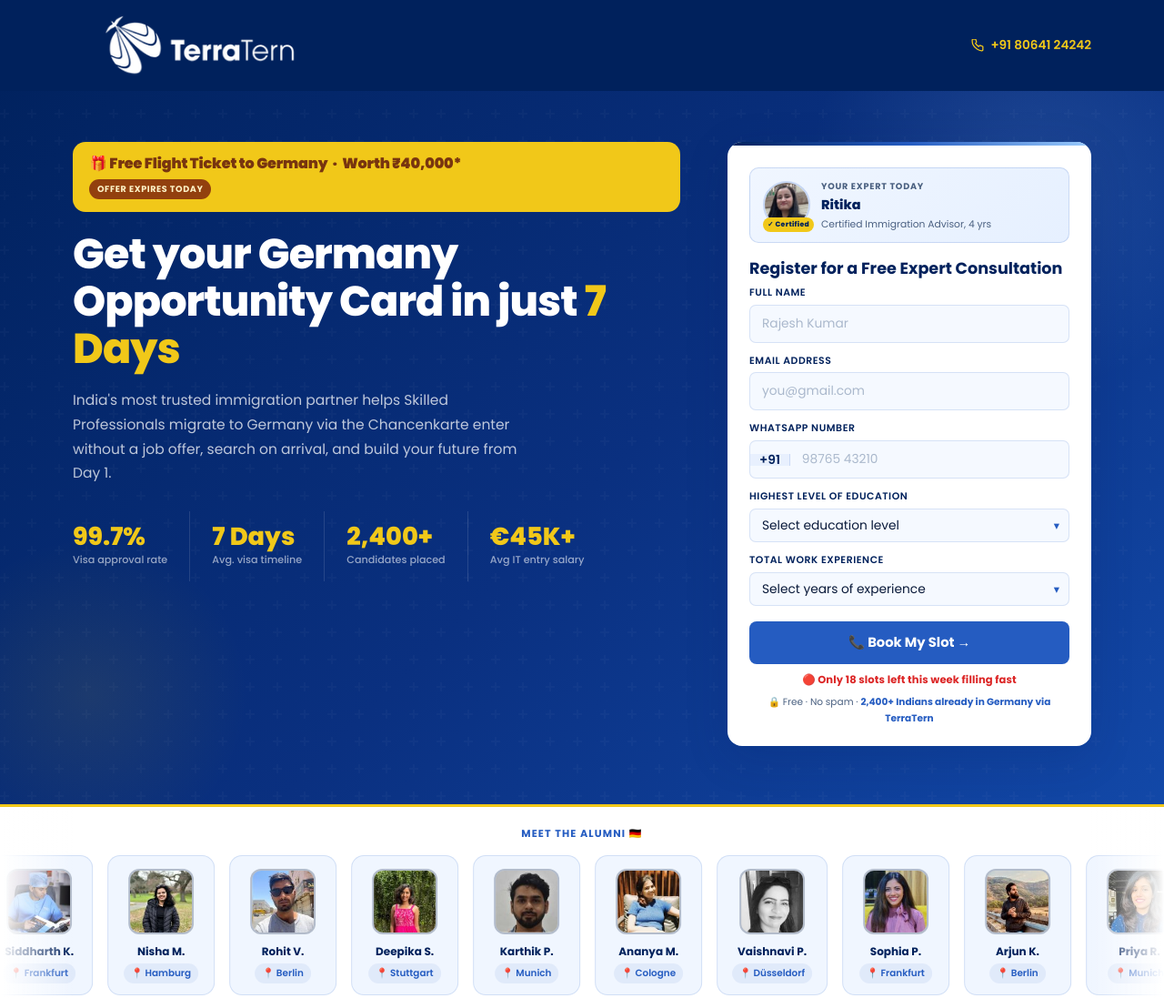
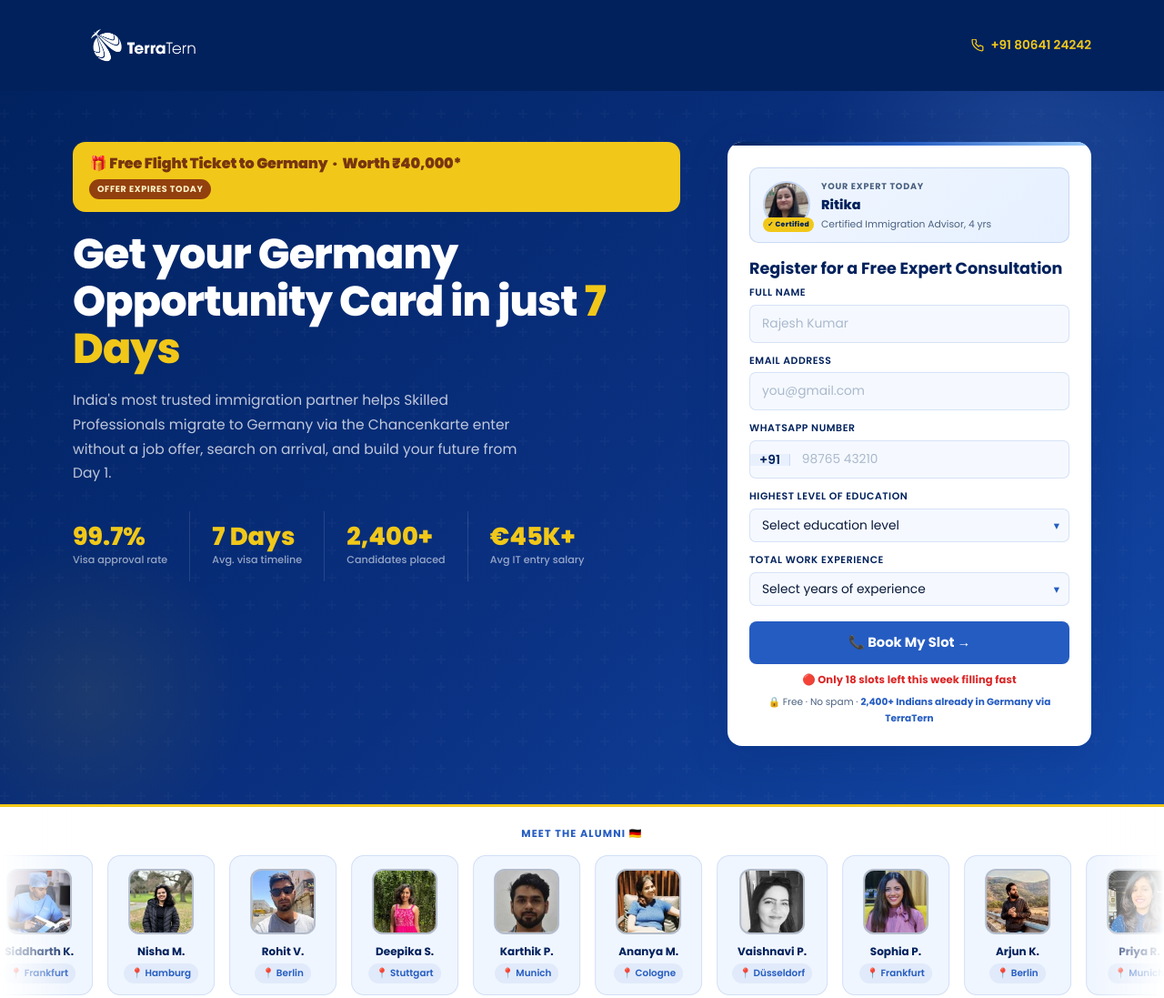
Before and after one commit to aswinv-dot/terratern-ads-landing-page, a plain HTML site: page germany-opportunity-card-it-professionals.html in a window 1280 px wide. Shown: the top 1097 px of the page at 91% size. Drawn offline with Linux system fonts and the light colour scheme; no server answers.

Commit message:
Update germany-opportunity-card-it-professionals.html

```diff
--- a/germany-opportunity-card-it-professionals.html
+++ b/germany-opportunity-card-it-professionals.html
@@ -27,7 +27,7 @@
 /* NAV */
 nav{position:fixed;top:0;left:0;right:0;z-index:200;background:var(--navy);height:100px;}
 .nav-inner{max-width:1200px;margin:0 auto;padding:0 var(--px);height:100%;display:flex;align-items:center;justify-content:space-between;}
-.nav-logo img{height:90px;width:auto;display:block;object-fit:contain;}
+.nav-logo img{height:50px;width:auto;display:block;object-fit:contain;}
 .nav-logo-text{color:#fff;font-weight:800;font-size:1.1rem;}
 .nav-logo-text span{color:var(--gold);}
 .nav-links{display:flex;gap:28px;list-style:none;}
```
